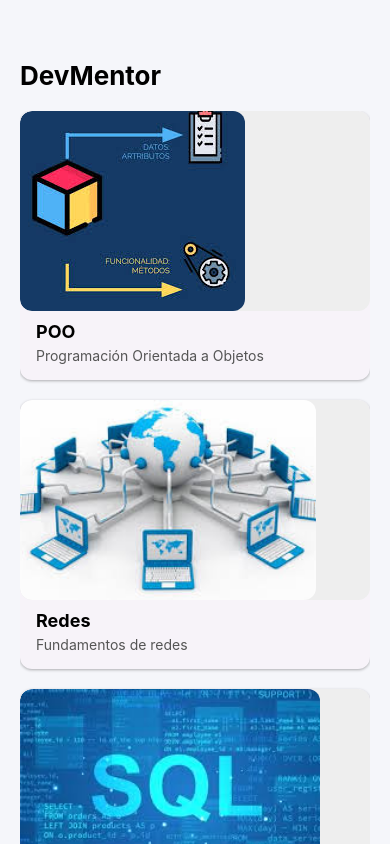
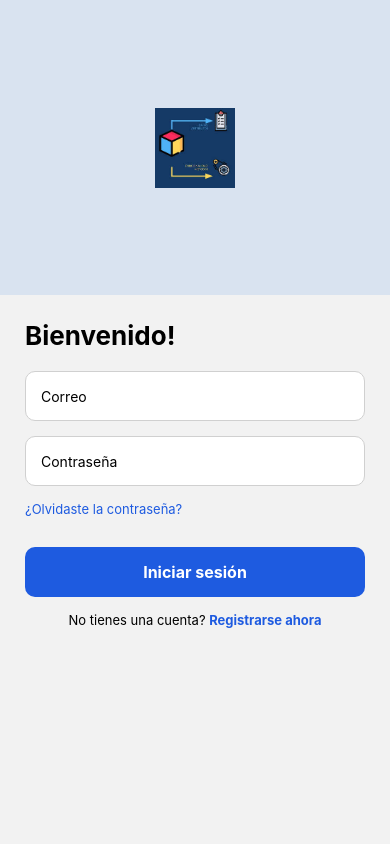
Before and after one commit to Josseline18/DevMentor, a React Native app in the folder Frontend/: screen /Login in a window 390 px wide. Built offline with nearby package versions, Linux system fonts and the light colour scheme.

Commit message:
Login-Registro

```diff
--- a/Frontend/App.js
+++ b/Frontend/App.js
@@ -1,8 +1,11 @@
 import { NavigationContainer } from "@react-navigation/native";
 import { createNativeStackNavigator } from "@react-navigation/native-stack";
+import { TouchableOpacity, Text } from "react-native";
 
 import Dashboard from "./src/Screens/Dashboard";
 import Advisors from "./src/Screens/Advisors";
+import Login from "./src/Screens/Login";
+import Register from "./src/Screens/Register";
 
 const Stack = createNativeStackNavigator();
 
@@ -15,7 +18,26 @@ export default function App() {
         <Stack.Screen
           name="Dashboard"
           component={Dashboard}
-          options={{ headerShown: false }}
+          options={({ navigation }) => ({
+            headerRight: () => (
+              <TouchableOpacity
+                onPress={() => navigation.navigate("Login")}
+                style={{
+                  marginRight: 3,
+                  marginLeft: 3,
+                  paddingHorizontal: 5,
+                  paddingVertical: 5,
+                  borderRadius: 6,
+                  justifyContent: "center",
+                  alignItems: "center"
+                }}
+              >
+                <Text style={{ color: "#1E5BE0", fontWeight: "bold" }}>
+                  Login
+                </Text>
+              </TouchableOpacity>
+            )
+          })}
         />
 
         <Stack.Screen
@@ -23,6 +45,18 @@ export default function App() {
           component={Advisors}
         />
 
+        <Stack.Screen
+          name="Login"
+          component={Login}
+          options={{ headerShown: false }}
+        />
+
+        <Stack.Screen
+          name="Register"
+          component={Register}
+          options={{ headerShown: false }}
+        />
+
       </Stack.Navigator>
 
     </NavigationContainer>
--- a/Frontend/package.json
+++ b/Frontend/package.json
@@ -12,6 +12,7 @@
     "@react-navigation/native": "^7.1.33",
     "@react-navigation/native-stack": "^7.14.5",
     "expo": "^54.0.0",
+    "expo-checkbox": "~5.0.8",
     "expo-status-bar": "~3.0.9",
     "react": "19.1.0",
     "react-dom": "19.1.0",
--- /dev/null
+++ b/Frontend/src/Screens/Login.js
@@ -0,0 +1,53 @@
+import React from "react";
+import { View, Text, TextInput, TouchableOpacity, Image } from "react-native";
+import styles from "../Styles/RegistroStyle";
+
+export default function Login({ navigation }) {
+  return (
+    <View style={styles.container}>
+
+      <View style={styles.header}>
+        <Image
+          source={require("../../assets/images/POO.jpg")}
+          style={styles.headerImage}
+        />
+      </View>
+
+      <View style={styles.formContainer}>
+        <Text style={styles.title}>Bienvenido!</Text>
+
+        <TextInput
+          style={styles.input}
+          placeholder="Correo"
+        />
+
+        <TextInput
+          style={styles.input}
+          placeholder="Contraseña"
+          secureTextEntry
+        />
+
+        <Text style={styles.link}>
+          ¿Olvidaste la contraseña?
+        </Text>
+
+        <TouchableOpacity style={styles.button}>
+          <Text style={styles.buttonText}>Iniciar sesión</Text>
+        </TouchableOpacity>
+
+        <View style={styles.registerContainer}>
+          <Text style={styles.registerText}>
+            No tienes una cuenta?{" "}
+            <Text
+              style={styles.registerLink}
+              onPress={() => navigation.navigate("Register")}
+            >
+              Registrarse ahora
+            </Text>
+          </Text>
+        </View>
+
+      </View>
+    </View>
+  );
+}
--- /dev/null
+++ b/Frontend/src/Screens/Register.js
@@ -0,0 +1,89 @@
+import React, { useState } from "react";
+import { SafeAreaView, View, Text, TextInput, TouchableOpacity } from "react-native";
+import Checkbox from "expo-checkbox";
+import styles from "../Styles/RegistroStyle";
+
+export default function Register({ navigation }) {
+
+  const [estudiante, setEstudiante] = useState(false);
+  const [asesor, setAsesor] = useState(false);
+
+  return (
+    <SafeAreaView style={styles.container}>
+
+      <View style={styles.formContainer}>
+
+        <Text style={styles.title}>Registro</Text>
+
+        <Text style={styles.label}>Nombre</Text>
+        <TextInput style={styles.input} />
+
+        <Text style={styles.label}>Correo</Text>
+        <TextInput
+          style={styles.input}
+          placeholder="nombre@unach.mx"
+        />
+
+        <Text style={styles.label}>Telefono</Text>
+        <TextInput
+          style={styles.input}
+          placeholder="000-000-0000"
+        />
+
+        <Text style={styles.label}>Contraseña</Text>
+        <TextInput
+          style={styles.input}
+          placeholder="Crea una contraseña"
+          secureTextEntry
+        />
+
+        <TextInput
+          style={styles.input}
+          placeholder="Confirma la contraseña"
+          secureTextEntry
+        />
+
+        <Text style={styles.label}>Rol</Text>
+
+        <View style={styles.checkboxContainer}>
+
+          <View style={styles.checkboxItem}>
+            <Checkbox
+              value={estudiante}
+              onValueChange={setEstudiante}
+            />
+            <Text style={styles.checkboxLabel}>Estudiante</Text>
+          </View>
+
+          <View style={styles.checkboxItem}>
+            <Checkbox
+              value={asesor}
+              onValueChange={setAsesor}
+            />
+            <Text style={styles.checkboxLabel}>Asesor</Text>
+          </View>
+
+        </View>
+
+        <View style={styles.registerContainer}>
+          <Text style={styles.registerText}>
+            Ya tienes una cuenta?{" "}
+            <Text
+              style={styles.registerLink}
+              onPress={() => navigation.navigate("Login")}
+            >
+              Inicia sesion
+            </Text>
+          </Text>
+        </View>
+
+        <TouchableOpacity style={styles.button}>
+          <Text style={styles.buttonText}>Registrarse</Text>
+        </TouchableOpacity>
+
+
+      </View>
+
+    </SafeAreaView>
+  );
+}
--- /dev/null
+++ b/Frontend/src/Styles/RegistroStyle.js
@@ -0,0 +1,100 @@
+import { StyleSheet } from "react-native";
+
+const styles = StyleSheet.create({
+  container: {
+    flex: 1,
+    backgroundColor: "#F2F2F2",
+  },
+
+  header: {
+    height: "35%",
+    backgroundColor: "#D9E3F0",
+    justifyContent: "center",
+    alignItems: "center",
+  },
+
+  headerImage: {
+    width: 80,
+    height: 80,
+    resizeMode: "contain",
+  },
+
+  formContainer: {
+    flex: 1,
+    padding: 25,
+  },
+
+  title: {
+    fontSize: 26,
+    fontWeight: "bold",
+    marginBottom: 20,
+  },
+
+  label: {
+    fontSize: 14,
+    marginBottom: 5,
+    color: "#333",
+  },
+
+  input: {
+    height: 50,
+    borderWidth: 1,
+    borderColor: "#D0D0D0",
+    borderRadius: 10,
+    paddingHorizontal: 15,
+    backgroundColor: "#FFF",
+    marginBottom: 15,
+  },
+
+  link: {
+    color: "#1E5BE0",
+    fontSize: 13,
+    marginBottom: 20,
+  },
+
+  button: {
+    height: 50,
+    backgroundColor: "#1E5BE0",
+    borderRadius: 10,
+    justifyContent: "center",
+    alignItems: "center",
+    marginTop: 10,
+  },
+
+  buttonText: {
+    color: "#FFF",
+    fontSize: 16,
+    fontWeight: "bold",
+  },
+
+  registerContainer: {
+    marginTop: 15,
+    alignItems: "center",
+  },
+
+  registerText: {
+    fontSize: 13,
+  },
+
+  registerLink: {
+    color: "#1E5BE0",
+    fontWeight: "bold",
+  },
+
+  checkboxContainer: {
+    marginTop: 10,
+    marginBottom: 20,
+  },
+
+  checkboxItem: {
+    flexDirection: "row",
+    alignItems: "center",
+    marginBottom: 10,
+  },
+
+  checkboxLabel: {
+    marginLeft: 10,
+  },
+});
+
+export default styles;
```
Also changed, not shown: 1 other file (tests, documents, lock files or other folders).
